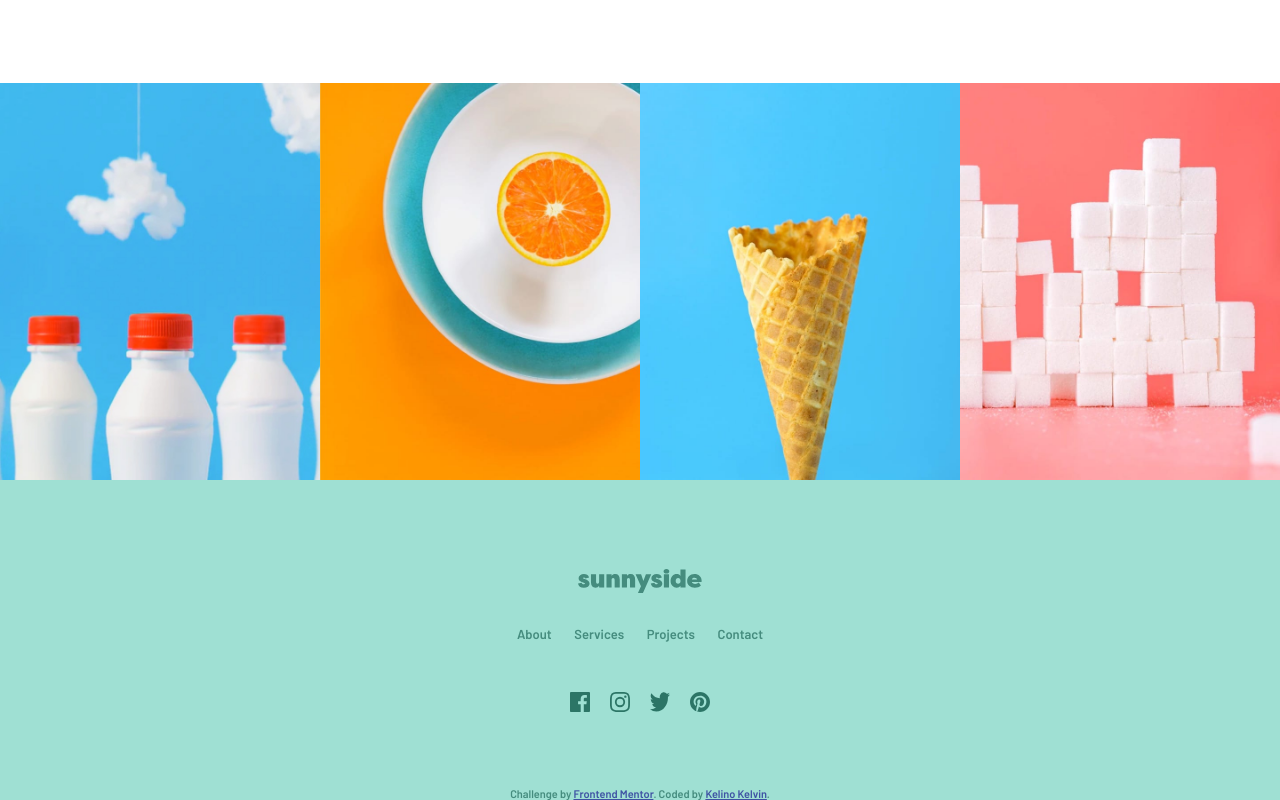
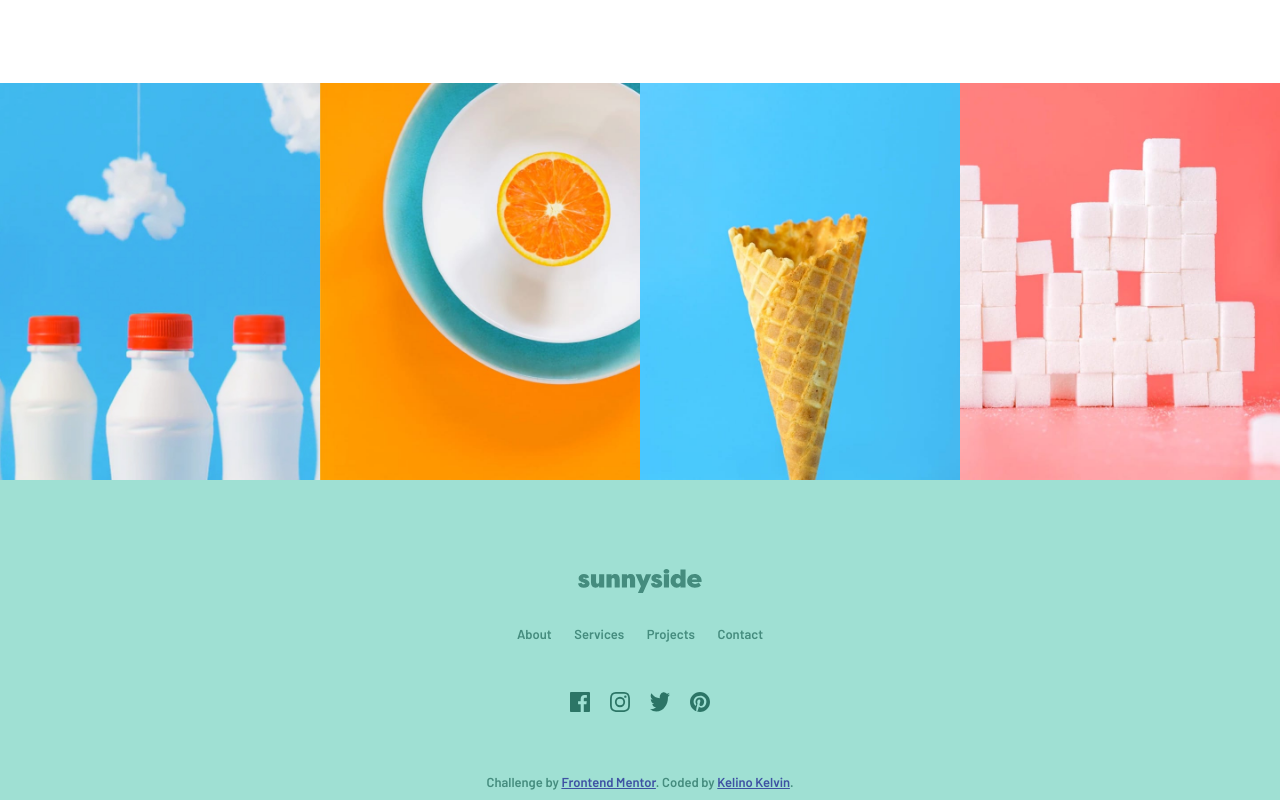
Before and after one commit to Kelino-Kelvin/Sunnyside-landing-page, a plain HTML site: page index.html in a window 1280 px wide. Shown: the part 3230-4030 px from the top of the page. Drawn offline with Linux system fonts and the light colour scheme.

Commit message:
Update index.html

```diff
--- a/index.html
+++ b/index.html
@@ -16,7 +16,7 @@
 
   <!-- Feel free to remove these styles or customise in your own stylesheet 👍 -->
   <style>
-    .attribution { font-size: 11px; text-align: center; position: absolute; bottom: 0;}
+    .attribution { font-size: 13px; text-align: center; position: absolute; bottom: 10px; }
     .attribution a { color: hsl(228, 45%, 44%); }
   </style>
 </head>
```
